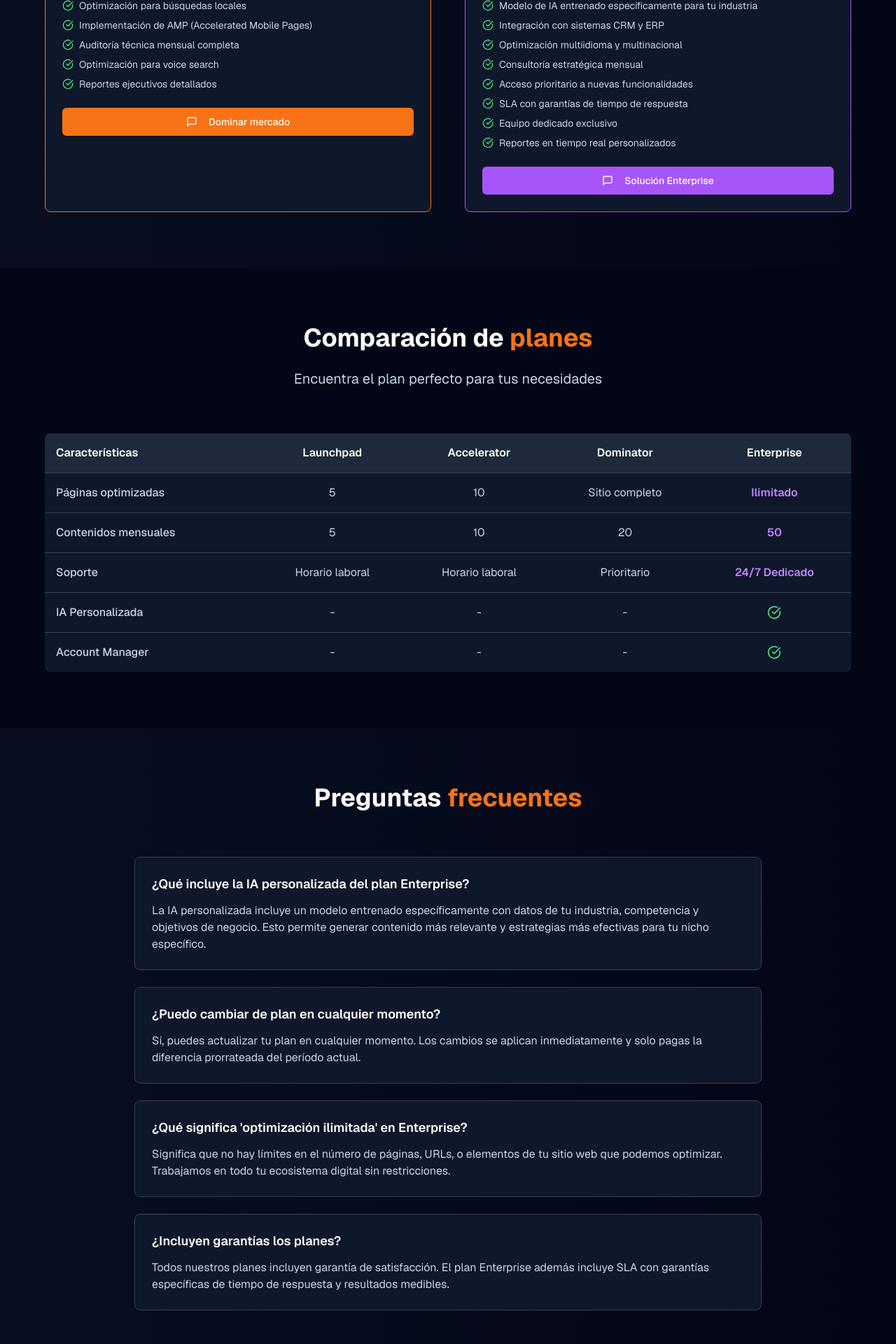
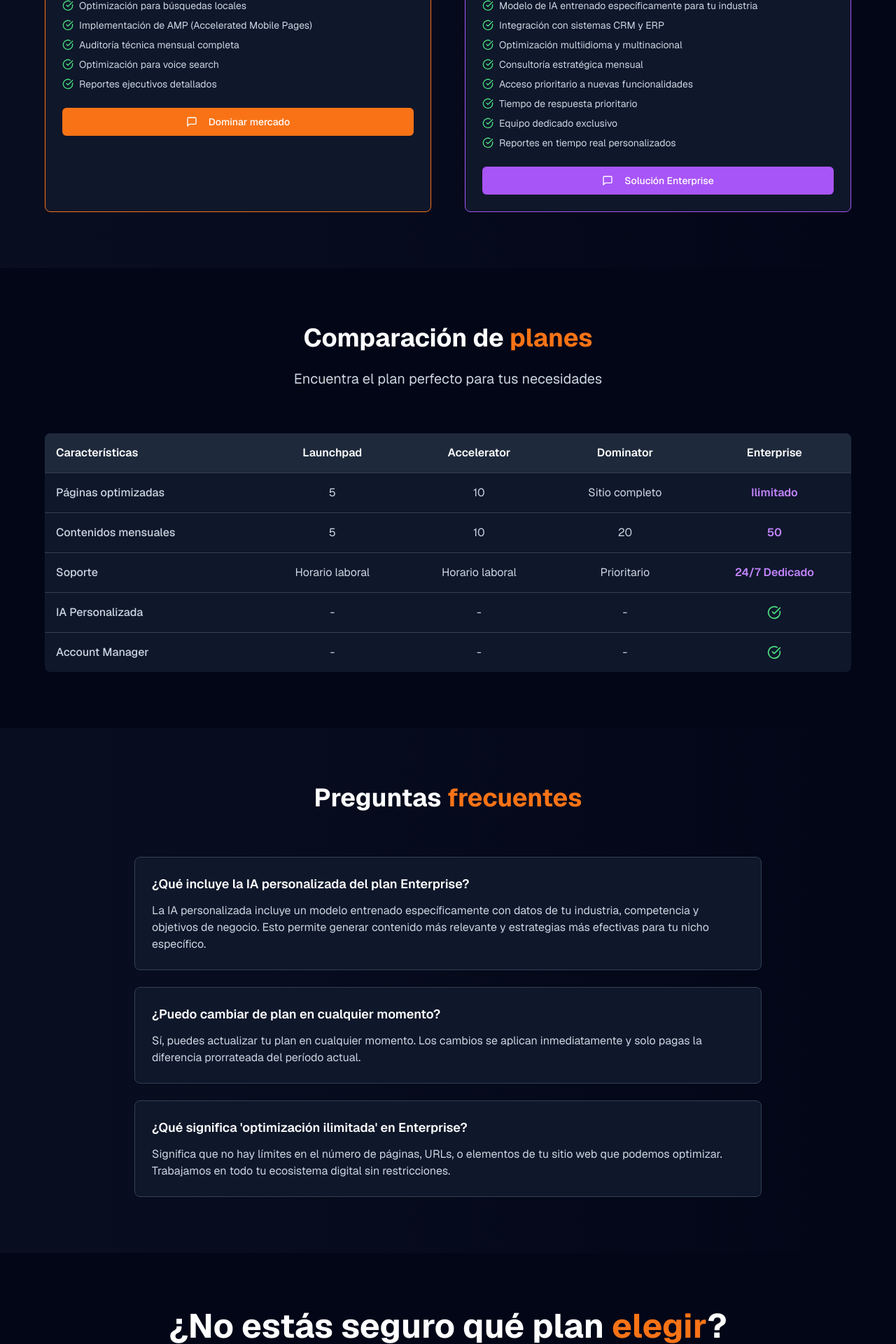
Before and after one commit to RaulRios100/RaulRios100, a Next.js app: page /precios in a window 1280 px wide. Shown: the part 2200-4120 px from the top of the page at 70% size. Built offline with nearby package versions, Linux system fonts and the light colour scheme.

Commit message:
fix: remove specific guarantees from promotional content
Update FAQ, Enterprise plan, and language for honest response times.

#VERCEL_SKIP

Co-authored-by: null <110416802+RaulRios100@users.noreply.github.com>

```diff
--- a/app/precios/page.tsx
+++ b/app/precios/page.tsx
@@ -110,7 +110,7 @@ export default function PreciosPage() {
       "Optimización multiidioma y multinacional",
       "Consultoría estratégica mensual",
       "Acceso prioritario a nuevas funcionalidades",
-      "SLA con garantías de tiempo de respuesta",
+      "Tiempo de respuesta prioritario",
       "Equipo dedicado exclusivo",
       "Reportes en tiempo real personalizados",
     ],
@@ -372,11 +372,6 @@ export default function PreciosPage() {
                 answer:
                   "Significa que no hay límites en el número de páginas, URLs, o elementos de tu sitio web que podemos optimizar. Trabajamos en todo tu ecosistema digital sin restricciones.",
               },
-              {
-                question: "¿Incluyen garantías los planes?",
-                answer:
-                  "Todos nuestros planes incluyen garantía de satisfacción. El plan Enterprise además incluye SLA con garantías específicas de tiempo de respuesta y resultados medibles.",
-              },
             ].map((faq, index) => (
               <Card key={index} className="bg-slate-900 border-slate-700">
                 <CardContent className="p-6">
```
